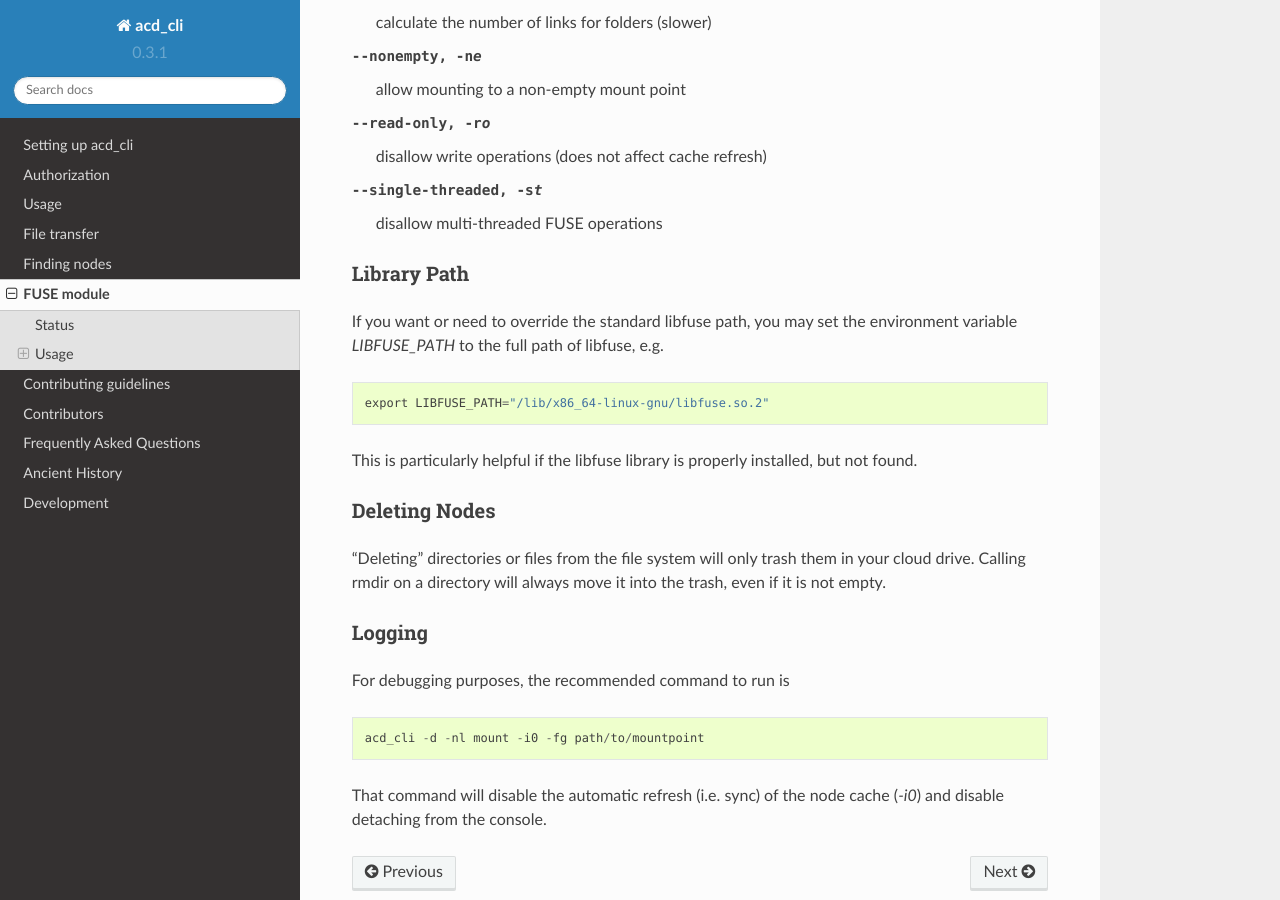
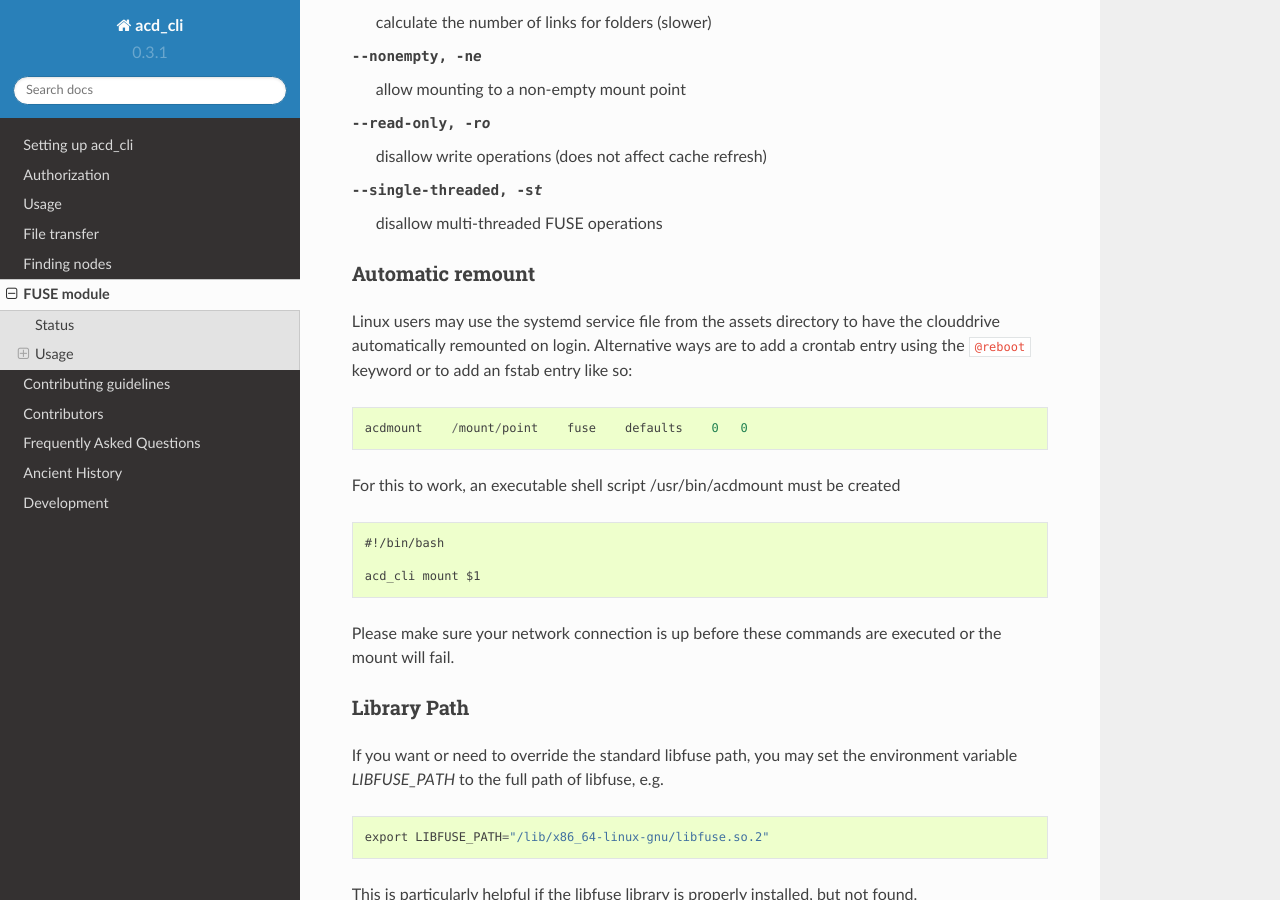
Before and after one commit to yadayada/acd_cli, a Sphinx documentation site: the page built from docs/FUSE.rst, in a window 1280 px wide and 900 px high, scrolled down 1924 px. Built offline with Sphinx 7.4.7 and the Read the Docs theme 2.0.0, drawn with Linux system fonts in a browser that asks for light colours.

Commit message:
fix service file, add usage doc
Moved path check to service section, changed documentation URL,
changed exec dir to /usr/local/bin, added ExecStop, added network online check.

Also added some FUSE auto remount info to the documentation.

```diff
--- a/docs/FUSE.rst
+++ b/docs/FUSE.rst
@@ -74,6 +74,28 @@ may be used, e.g. ``--modules="iconv,to_code=CHARSET"``.
 --read-only, -ro          disallow write operations (does not affect cache refresh)
 --single-threaded, -st    disallow multi-threaded FUSE operations
 
+Automatic remount
+~~~~~~~~~~~~~~~~~
+
+Linux users may use the systemd service file from the assets directory
+to have the clouddrive automatically remounted on login.
+Alternative ways are to add a crontab entry using the ``@reboot`` keyword or to add an
+fstab entry like so:
+::
+
+  acdmount    /mount/point    fuse    defaults    0   0
+
+
+For this to work, an executable shell script /usr/bin/acdmount must be created
+::
+
+  #!/bin/bash
+
+  acd_cli mount $1
+
+Please make sure your network connection is up before these commands are executed
+or the mount will fail.
+
 Library Path
 ~~~~~~~~~~~~
 
--- a/docs/contributors.rst
+++ b/docs/contributors.rst
@@ -17,6 +17,8 @@ Thanks to
 - `Lorentz83 <https://github.com/Lorentz83>`_ for creating
   `a bash completion script <https://gist.github.com/Lorentz83/cad24ca44b53e4a33626>`_
 
+- `kylemanna <https://github.com/kylemanna>`_ for adding a systemd service file
+
 Also thanks to
 
 - `fibersnet <https://github.com/fibersnet>`_ for pointing out a possible deadlock in ACDFuse.
```
Also changed, not shown: 1 other file.
